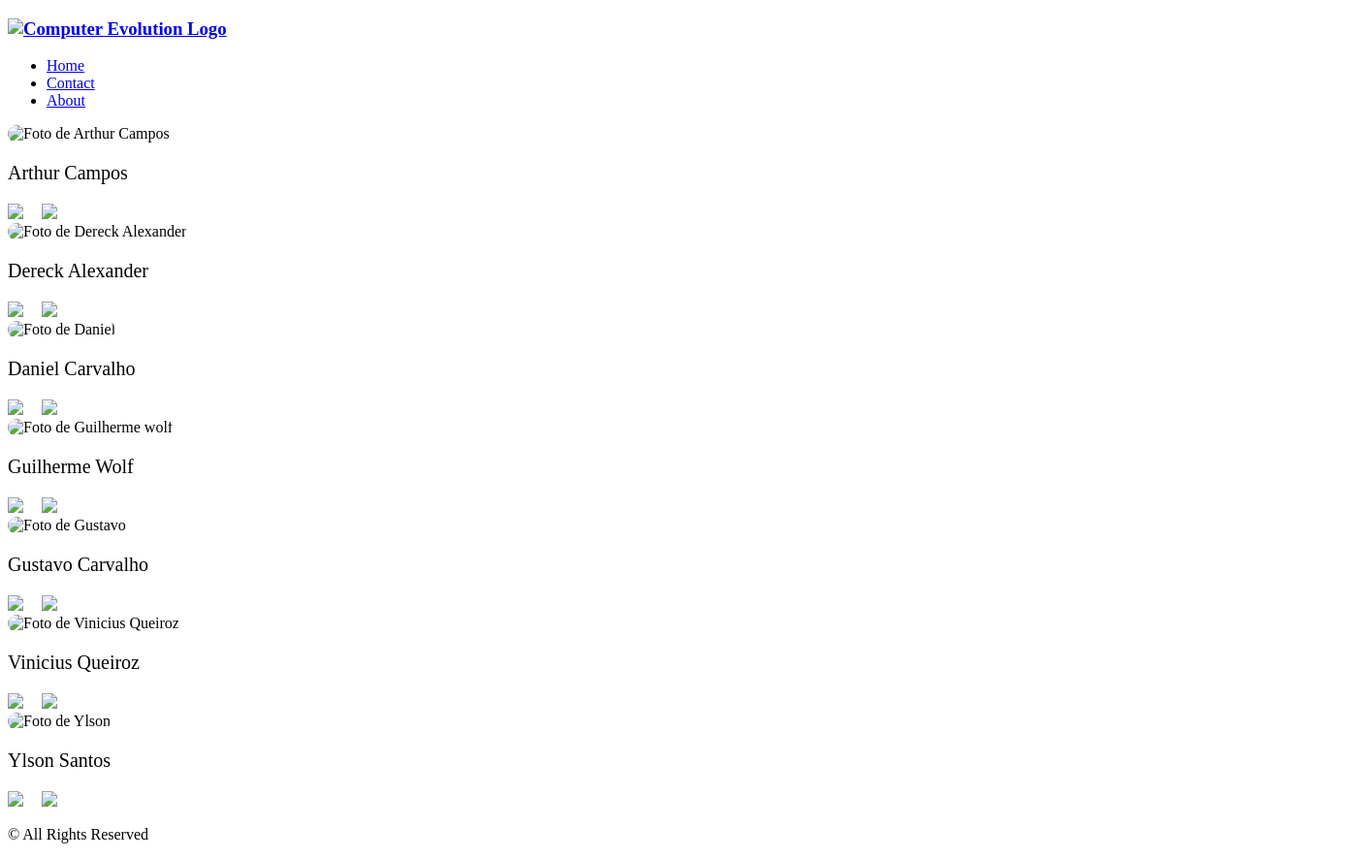
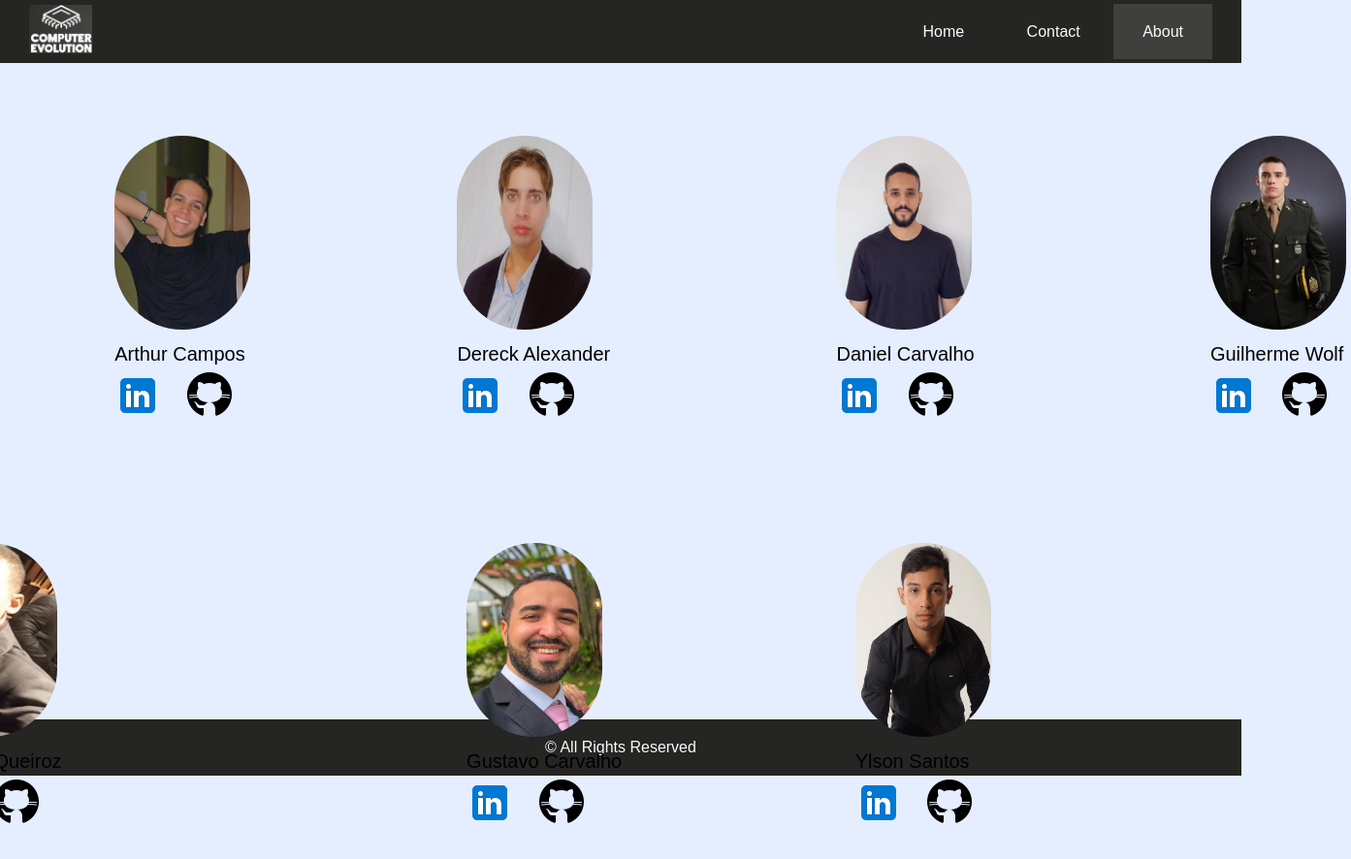
Before and after one commit to dereck-alex18/computer-history-education, a plain HTML site: page about.html in a window 1280 px wide. Shown: the whole page at 97% size, 1393 px wide, since content can reach past the window. Drawn offline with Linux system fonts and the light colour scheme; the site is published under a folder, as on GitHub Pages, so addresses that start at the root find nothing.

Commit message:
adjust relative path

```diff
--- a/about.html
+++ b/about.html
@@ -4,14 +4,15 @@
     <meta charset="UTF-8">
     <meta name="viewport" content="width=device-width, initial-scale=1.0">
     <title>Computer History</title>
-    <link rel="stylesheet" href="../css/base-styling.css">
-    <link rel="stylesheet" href="../css/navbar.css">
-    <link rel="stylesheet" href="../css/about.css">
-    <link rel="stylesheet" href="../css/footer.css">
+    <link rel="icon" href="Assets/Icons/processor.ico">
+    <link rel="stylesheet" href="css/base-styling.css">
+    <link rel="stylesheet" href="css/navbar.css">
+    <link rel="stylesheet" href="css/about.css">
+    <link rel="stylesheet" href="css/footer.css">
 </head>
 <body>
     <header>
-        <h3 class="logo"><a href="./index.html"><img src="/Assets/Images/content/evolution-logo.png" alt="Computer Evolution Logo"></a></h3>
+        <h3 class="logo"><a href="./index.html"><img src="Assets/Images/content/evolution-logo.png" alt="Computer Evolution Logo"></a></h3>
         <nav class="nav">
             <ul>
                 <li><a class="nav-links" href="./index.html">Home</a></li>
@@ -24,58 +25,58 @@
     <main>
         <section>
             <div class="div-1">
-                <img class="a" style="border-radius: 75px;" src="../Assets/Images/arthur_ft.png" alt="Foto de Arthur Campos" width="150px" height="210px">
+                <img class="a" style="border-radius: 75px;" src="Assets/Images/arthur_ft.png" alt="Foto de Arthur Campos" width="150px" height="210px">
                 <p class="a" style="font-size: 20px;">Arthur Campos</p>
-                <a class="a" href="https://www.linkedin.com/in/arthur-felipe-campos-pina-a120472b7/" target="_blank"><img src="../Assets/Icons/linkedin_icon.png"></a>
-                <a class="a" style="padding: 15px;" href="https://github.com/arthur5502" target="_blank"><img src="../Assets/Icons/github_icon.png"></a>
+                <a class="a" href="https://www.linkedin.com/in/arthur-felipe-campos-pina-a120472b7/" target="_blank"><img src="Assets/Icons/linkedin_icon.png"></a>
+                <a class="a" style="padding: 15px;" href="https://github.com/arthur5502" target="_blank"><img src="Assets/Icons/github_icon.png"></a>
             </div>
         </section>
         <section>
             <div class="div-2">
-                <img class="a" style="border-radius: 75px;" src="../Assets/Images/dereck_ft.jpg" alt="Foto de Dereck Alexander" width="150px" height="210px">
+                <img class="a" style="border-radius: 75px;" src="Assets/Images/dereck_ft.jpg" alt="Foto de Dereck Alexander" width="150px" height="210px">
                 <p class="a" style="font-size: 20px;">Dereck Alexander</p>
-                <a class="a" href="https://www.linkedin.com/in/dereck-portela-36682675/?originalSubdomain=br" target="_blank"><img src="../Assets/Icons/linkedin_icon.png"></a>
-                <a class="a" style="padding: 15px;" href="https://github.com/dereck-alex18" target="_blank"><img src="../Assets/Icons/github_icon.png"></a>
+                <a class="a" href="https://www.linkedin.com/in/dereck-portela-36682675/?originalSubdomain=br" target="_blank"><img src="Assets/Icons/linkedin_icon.png"></a>
+                <a class="a" style="padding: 15px;" href="https://github.com/dereck-alex18" target="_blank"><img src="Assets/Icons/github_icon.png"></a>
             </div>
         </section>
         <section>
             <div class="div-3">
-                <img class="a" style="border-radius: 75px;" src="../Assets/Images/daniel_ft.jpg" alt="Foto de Daniel" width="150px" height="210px">
+                <img class="a" style="border-radius: 75px;" src="Assets/Images/daniel_ft.jpg" alt="Foto de Daniel" width="150px" height="210px">
                 <p class="a" style="font-size: 20px;">Daniel Carvalho</p>
-                <a class="a" href="https://www.linkedin.com/in/daniel-adcarvalho" target="_blank"><img src="../Assets/Icons/linkedin_icon.png"></a>
-                <a class="a" style="padding: 15px;" href="https://github.com/daniel2carv" target="_blank"><img src="../Assets/Icons/github_icon.png"></a>
+                <a class="a" href="https://www.linkedin.com/in/daniel-adcarvalho" target="_blank"><img src="Assets/Icons/linkedin_icon.png"></a>
+                <a class="a" style="padding: 15px;" href="https://github.com/daniel2carv" target="_blank"><img src="Assets/Icons/github_icon.png"></a>
             </div>
         </section>
         <section>
             <div class="div-4">
-                <img class="a" style="border-radius: 75px;" src="../Assets/Images/wolf_ft.jpeg" alt="Foto de Guilherme wolf" width="150px" height="210px">
+                <img class="a" style="border-radius: 75px;" src="Assets/Images/wolf_ft.jpeg" alt="Foto de Guilherme wolf" width="150px" height="210px">
                 <p class="a" style="font-size: 20px;">Guilherme Wolf</p>
-                <a class="a" href="https://www.linkedin.com/in/guilherme-wolf/" target="_blank"><img src="../Assets/Icons/linkedin_icon.png"></a>
-                <a class="a" style="padding: 15px;" href="https://github.com/GuilhermeWolf04" target="_blank"><img src="../Assets/Icons/github_icon.png"></a>
+                <a class="a" href="https://www.linkedin.com/in/guilherme-wolf/" target="_blank"><img src="Assets/Icons/linkedin_icon.png"></a>
+                <a class="a" style="padding: 15px;" href="https://github.com/GuilhermeWolf04" target="_blank"><img src="Assets/Icons/github_icon.png"></a>
             </div>
         </section>
         <section>
             <div class="div-5">
-                <img class="a" style="border-radius: 75px;" src="../Assets/Images/gustavo_ft.jpg" alt="Foto de Gustavo" width="150px" height="210px">
+                <img class="a" style="border-radius: 75px;" src="Assets/Images/gustavo_ft.jpg" alt="Foto de Gustavo" width="150px" height="210px">
                 <p class="a" style="font-size: 20px;">Gustavo Carvalho</p>
-                <a class="a" href="https://www.linkedin.com/in/gustavo-carvalho-15b5932b6/" target="_blank"><img src="../Assets/Icons/linkedin_icon.png"></a>
-                <a class="a" style="padding: 15px;" href="https://github.com/GustavoFCarvalh0" target="_blank"><img src="../Assets/Icons/github_icon.png"></a>
+                <a class="a" href="https://www.linkedin.com/in/gustavo-carvalho-15b5932b6/" target="_blank"><img src="Assets/Icons/linkedin_icon.png"></a>
+                <a class="a" style="padding: 15px;" href="https://github.com/GustavoFCarvalh0" target="_blank"><img src="Assets/Icons/github_icon.png"></a>
             </div>
         </section>
         <section>
             <div class="div-6">
-                <img class="a" style="border-radius: 75px;" src="../Assets/Images/vinivius_ft.jpeg" alt="Foto de Vinicius Queiroz" width="150px" height="210px">
+                <img class="a" style="border-radius: 75px;" src="Assets/Images/vinivius_ft.jpeg" alt="Foto de Vinicius Queiroz" width="150px" height="210px">
                 <p class="a" style="font-size: 20px;">Vinicius Queiroz</p>
-                <a class="a" href="https://www.linkedin.com/in/vinícius-silva-queiroz-21604a259" target="_blank"><img src="../Assets/Icons/linkedin_icon.png"></a>
-                <a class="a" style="padding: 15px;" href="https://github.com/SViniQ" target="_blank"><img src="../Assets/Icons/github_icon.png"></a>
+                <a class="a" href="https://www.linkedin.com/in/vinícius-silva-queiroz-21604a259" target="_blank"><img src="Assets/Icons/linkedin_icon.png"></a>
+                <a class="a" style="padding: 15px;" href="https://github.com/SViniQ" target="_blank"><img src="Assets/Icons/github_icon.png"></a>
             </div>
         </section>
         <section>
             <div class="div-7">
-                <img class="a" style="border-radius: 75px;" src="../Assets/Images/ylson_ft.jpg" alt="Foto de Ylson" width="150px" height="210px">
+                <img class="a" style="border-radius: 75px;" src="Assets/Images/ylson_ft.jpg" alt="Foto de Ylson" width="150px" height="210px">
                 <p class="a" style="font-size: 20px;">Ylson Santos</p>
-                <a class="a" href=" https://www.linkedin.com/in/ylson-santos-68176a203/" target="_blank"><img src="../Assets/Icons/linkedin_icon.png"></a>
-                <a class="a" style="padding: 15px;" href=" https://github.com/YlsonSantos" target="_blank"><img src="../Assets/Icons/github_icon.png"></a>
+                <a class="a" href=" https://www.linkedin.com/in/ylson-santos-68176a203/" target="_blank"><img src="Assets/Icons/linkedin_icon.png"></a>
+                <a class="a" style="padding: 15px;" href=" https://github.com/YlsonSantos" target="_blank"><img src="Assets/Icons/github_icon.png"></a>
             </div>
         </section>
     </main>
```
Also changed, not shown: contact.html (+6 -5 lines), index.html (+24 -24 lines).
